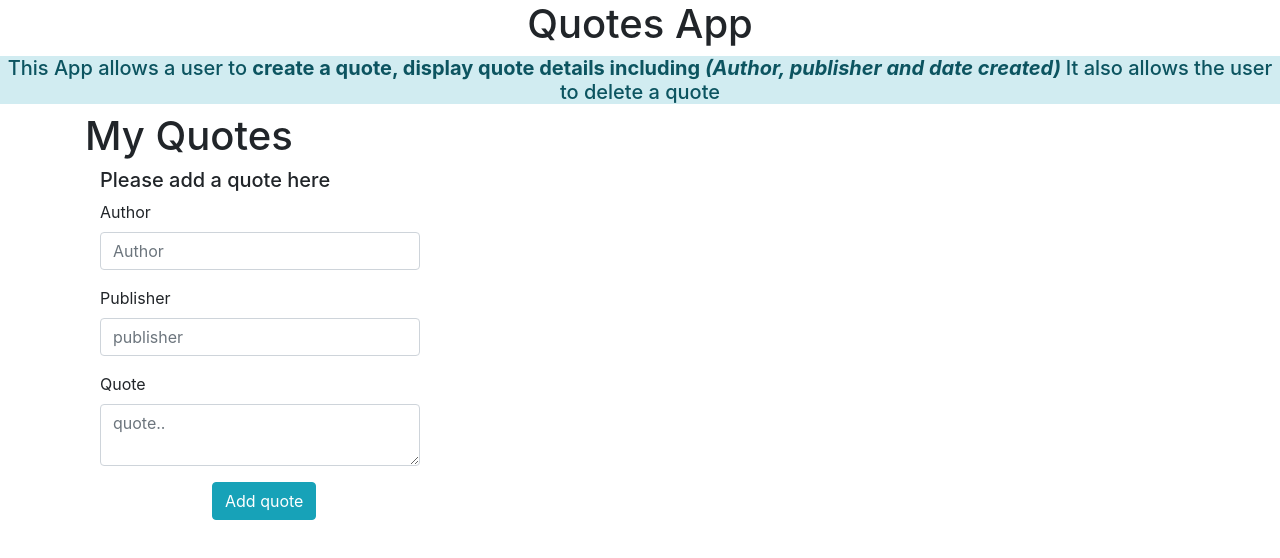
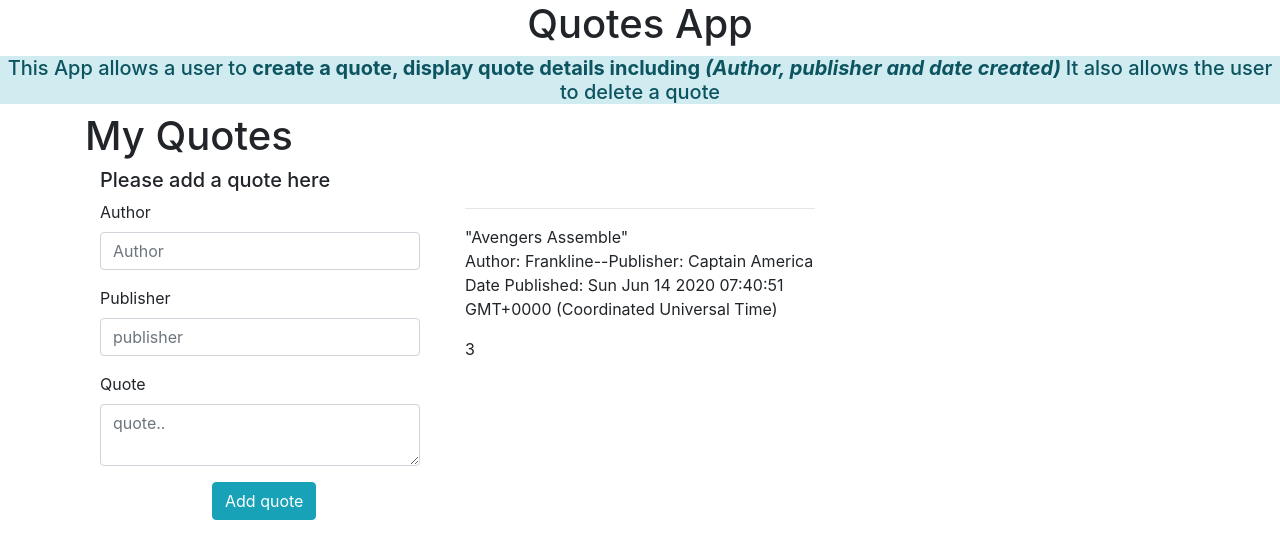
Before and after one commit to frank7841/Quotes, an Angular app: page / in a window 1280 px wide. Shown: the top 558 px of the page. Built offline with nearby package versions, Linux system fonts and the light colour scheme.

Commit message:
initialising MyQuotes class objects

```diff
--- a/src/app/myquotes/myquotes.component.html
+++ b/src/app/myquotes/myquotes.component.html
@@ -4,5 +4,15 @@
         <div class="col-md-4">
             <app-quote-form></app-quote-form>
         </div>
+        <div class="col-md-4">
+            <br>
+            <hr>
+            <div *ngFor='let quote of quotes ;let i = index'>
+                <p>"{{quote.quote}}" <br>Author: {{quote.author}}--Publisher: {{quote.publisher}}<br>Date Published: {{quote.dateCreated}}</p>
+                <p>{{quote.voteCount}}</p>
+                <p></p>
+            </div>
+        </div>
+
     </div>
 </div>
--- a/src/app/myquotes/myquotes.component.ts
+++ b/src/app/myquotes/myquotes.component.ts
@@ -1,11 +1,14 @@
 import { Component, OnInit } from '@angular/core';
-
+import {MyQuote} from '../my-quote'
 @Component({
   selector: 'app-myquotes',
   templateUrl: './myquotes.component.html',
   styleUrls: ['./myquotes.component.css']
 })
 export class MyquotesComponent implements OnInit {
+  quotes: MyQuote[] = [
+    new MyQuote (1,'Frankline','Avengers Assemble','Captain America',3,new Date()),
+  ]
 
   constructor() { }
 
```
